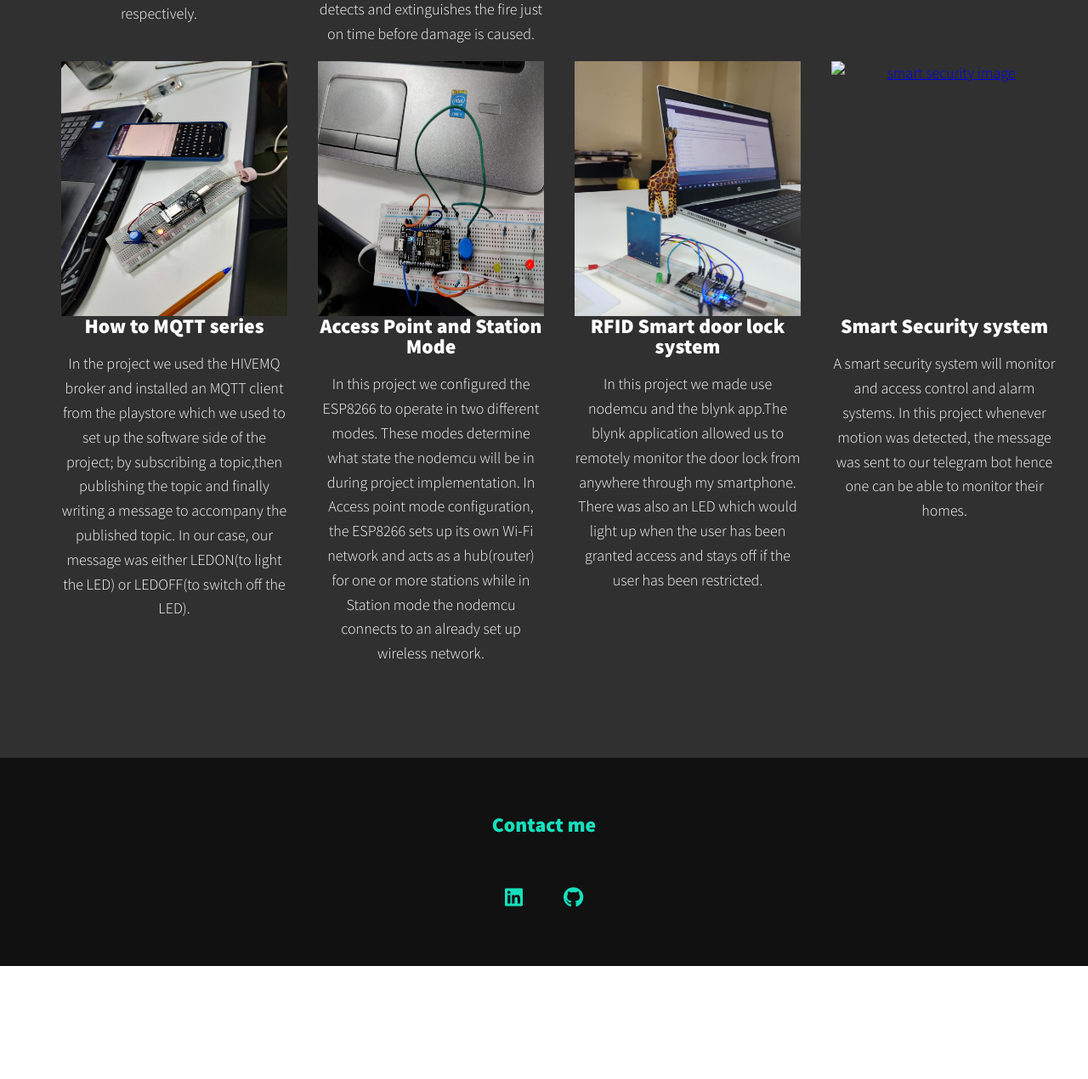
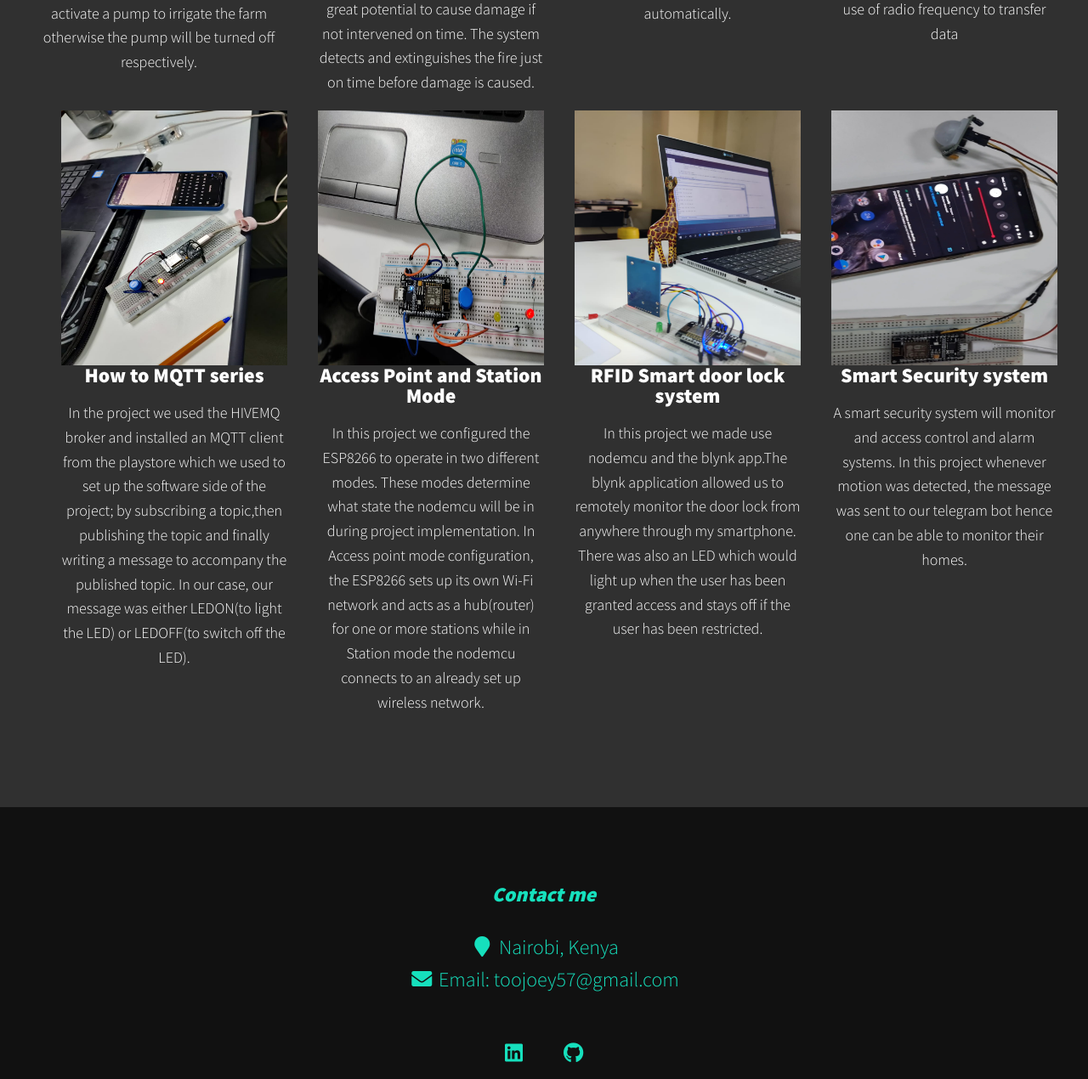
Before and after one commit to JToo13/JToo13.github.io, a plain HTML site: page indexroot.html in a window 1280 px wide. Shown: the part 2097-3367 px from the top of the page at 85% size. Before the commit the page ends 3234 px from the top, so only its background shows below. Drawn offline with nearby package versions, Linux system fonts and the light colour scheme.

Commit message:
minor changes

```diff
--- a/indexroot.html
+++ b/indexroot.html
@@ -107,7 +107,8 @@
       <!-- update this-->
       <div class="about-me__body">
         <p>
-          I am Joy Too a Mechatronic Engineering student at J.K.U.A.T
+          I am currently a Mechatronic Engineering student in Jomo Kenyatta University of Agriculture and Technology.
+          I am a technology enthusiast who is interested in solving real world problems using engineering skills.
         </p>
 
       </div>
@@ -213,7 +214,7 @@
         <!-- Portfolio item 08 -->
         <div class="service">
           <a href="#" class="portfolio__item">
-            <img src="img/security.jpg" alt="smart security image" class="portfolio__img" style="width:100%; height:300px;"/>
+            <img src="img/smartsecurity.jpg" alt="smart security image" class="portfolio__img" style="width:100%; height:300px;"/>
           </a>
             <h3>Smart Security system</h3>
             <p>
@@ -229,7 +230,14 @@
     <!-- Footer -->
     <footer class="footer">
       <!-- replace with your own email address -->
-      <a href="toojoey57@gmail.com" class="footer__link">Contact me</a>
+      <address>
+        <p  class="footer__link">Contact me</p>
+        </address>
+        <div class="w3-col m6 w3-large w3-margin-bottom">
+          <i class="fa fa-map-marker" style="width:30px"></i> Nairobi, Kenya<br>
+          <i class="fa fa-envelope" style="width:30px"> </i> Email: toojoey57@gmail.com<br>
+        </div>
+
       <ul class="social-list">
         <li class="social-list__item">
           <a class="social-list__link" href="https://linkedin.com">
```
Also changed, not shown: index.html (+8 -1 lines), img/smartsecurity.jpg (added).
